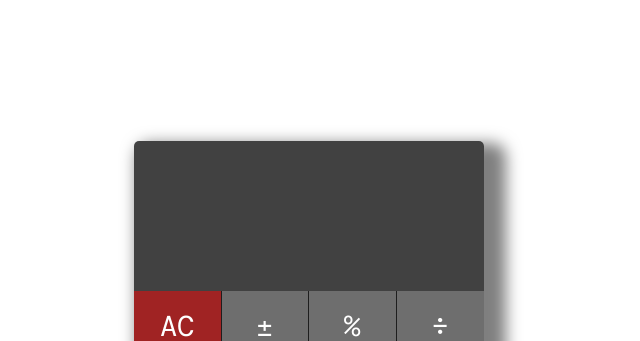
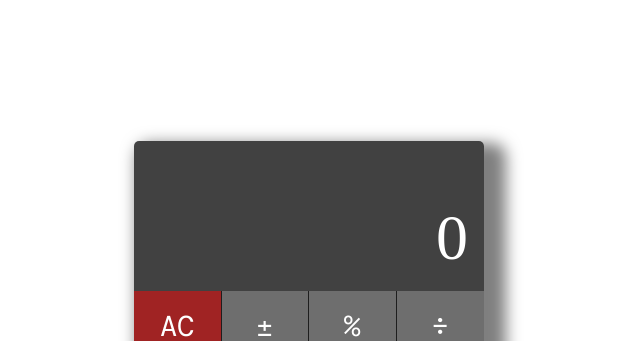
Before and after one commit to alishahwee/simple-calculator, a React (Create React App) app: page / in a window 1280 px wide. Shown: the top 341 px of the page, without its empty margins (331-971 px from the left). Built offline with nearby package versions, Linux system fonts and the light colour scheme; a web font is replaced by a local one.

Commit message:
Update components

```diff
--- a/src/components/Calculator.js
+++ b/src/components/Calculator.js
@@ -10,17 +10,36 @@ export default class Calculator extends Component {
       output: '0',
     };
     this.updateInput = this.updateInput.bind(this);
+    this.updateOutput = this.updateOutput.bind(this);
+    this.clearInput = this.clearInput.bind(this);
+    this.clearOutput = this.clearOutput.bind(this);
   }
 
   updateInput(input) {
-    this.setState({ input: input });
+    this.setState((prevState) => ({
+      input: prevState.input + input
+    }));
+  }
+
+  updateOutput(output) {
+    this.setState((prevState) => ({
+      output: prevState.output + output
+    }));
+  }
+
+  clearInput() {
+    this.setState({ input: '' });
+  }
+
+  clearOutput() {
+    this.setState({ output: '' });
   }
 
   render() {
     return (
       <div className="Calculator">
         <Display input={this.state.input} output={this.state.output} />
-        <Buttons />
+        <Buttons updateInput={this.updateInput} />
       </div>
     );
   }
--- a/src/components/Display.js
+++ b/src/components/Display.js
@@ -1,5 +1,10 @@
 import React from 'react';
 
 export default function Display(props) {
-  return <div className="Display">{/*TODO*/}</div>;
+  return (
+    <div className="Display">
+      <span className="Input">{props.input}</span>
+      <span className="Output">{props.output}</span>
+    </div>
+  );
 }
```
